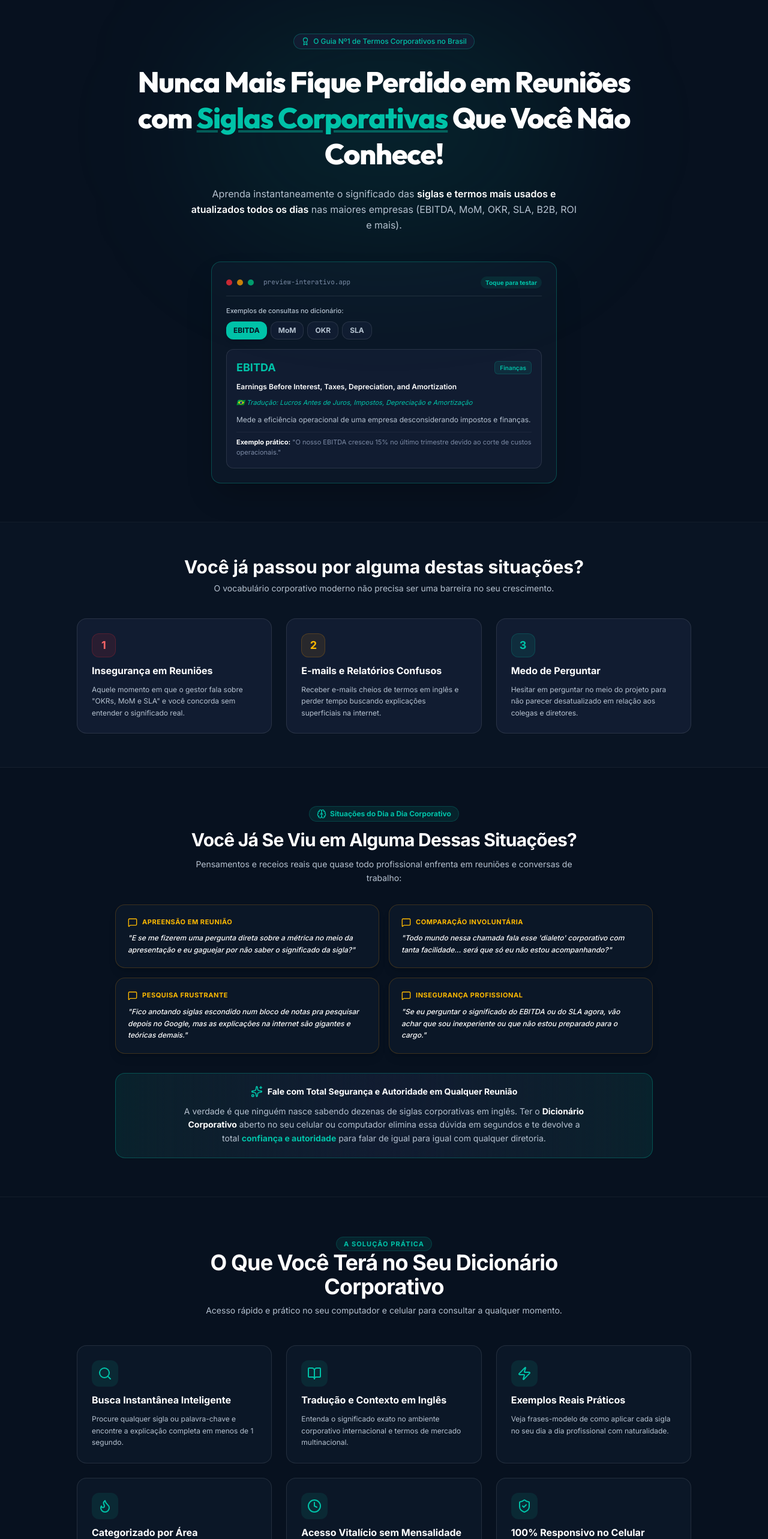
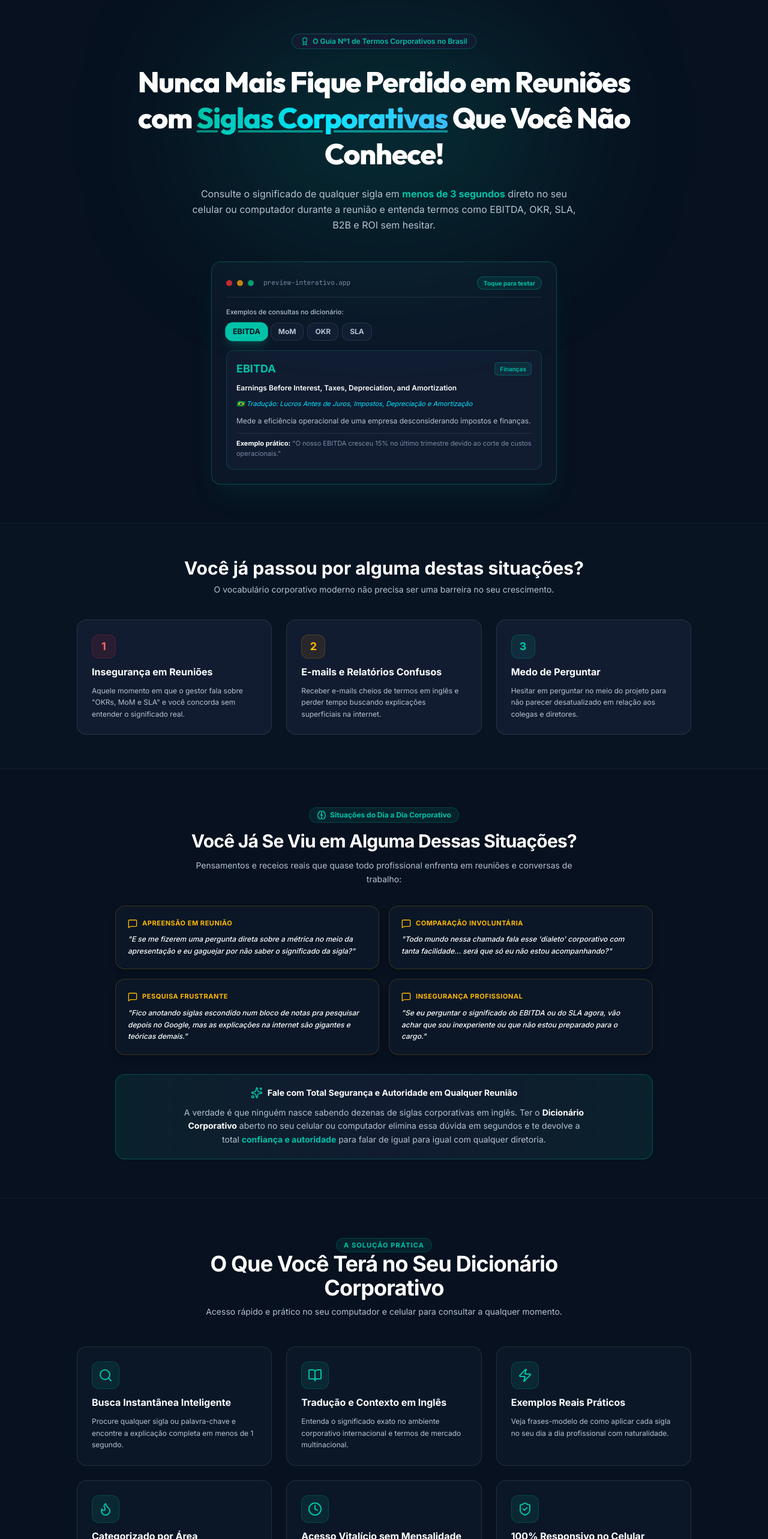
Before and after one commit to LucasRodriguesRibeiro/Siglas-Corporativas-Aprender, a React (Vite) app: page / in a window 1280 px wide. Shown: the top 2566 px of the page at 60% size. Built offline with nearby package versions, Linux system fonts and the light colour scheme; no server answers.

Commit message:
style: enhance hero section visual hierarchy
Adjusted the background glow intensity and updated badge styling for improved readability and emphasis.

```diff
--- a/src/components/SalesPage.tsx
+++ b/src/components/SalesPage.tsx
@@ -103,20 +103,20 @@ export default function SalesPage({ onBackToLogin }: SalesPageProps) {
 
       {/* Hero Section */}
       <section className="relative pt-8 sm:pt-14 pb-12 sm:pb-16 px-4 overflow-hidden border-b border-white/5">
-        <div className="absolute top-1/4 left-1/2 -translate-x-1/2 -translate-y-1/2 w-[320px] sm:w-[600px] h-[200px] sm:h-[350px] bg-[#00C2A8]/10 rounded-full blur-[90px] sm:blur-[120px] pointer-events-none"></div>
+        <div className="absolute top-1/4 left-1/2 -translate-x-1/2 -translate-y-1/2 w-[320px] sm:w-[600px] h-[200px] sm:h-[350px] bg-[#00C2A8]/15 rounded-full blur-[90px] sm:blur-[120px] pointer-events-none"></div>
 
         <div className="max-w-4xl mx-auto text-center space-y-5 sm:space-y-6 relative z-10">
-          <div className="inline-flex items-center space-x-1.5 px-3 py-1 bg-[#111C31] border border-[#00C2A8]/30 rounded-full text-[11px] sm:text-xs font-medium text-[#00C2A8]">
+          <div className="inline-flex items-center space-x-1.5 px-3.5 py-1 bg-[#111C31] border border-[#00C2A8]/30 rounded-full text-[11px] sm:text-xs font-semibold text-[#00C2A8] shadow-sm">
             <Award className="w-3.5 h-3.5 text-[#00C2A8] shrink-0" />
             <span className="truncate">O Guia Nº1 de Termos Corporativos no Brasil</span>
           </div>
 
           <h1 className="font-display font-extrabold text-2xl sm:text-5xl leading-snug sm:leading-tight text-white tracking-tight px-1">
-            Nunca Mais Fique Perdido em Reuniões com <span className="text-[#00C2A8] underline decoration-[#00C2A8]/40">Siglas Corporativas</span> Que Você Não Conhece!
+            Nunca Mais Fique Perdido em Reuniões com <span className="bg-gradient-to-r from-[#00C2A8] via-[#00E5FF] to-[#38BDF8] bg-clip-text text-transparent underline decoration-[#00C2A8]/40">Siglas Corporativas</span> Que Você Não Conhece!
           </h1>
 
           <p className="text-xs sm:text-base text-[#B6C2D0] max-w-2xl mx-auto leading-relaxed px-2">
-            Aprenda instantaneamente o significado das <strong className="text-white font-semibold">siglas e termos mais usados e atualizados todos os dias</strong> nas maiores empresas (EBITDA, MoM, OKR, SLA, B2B, ROI e mais).
+            Consulte o significado de qualquer sigla em <strong className="text-[#00C2A8] font-bold">menos de 3 segundos</strong> direto no seu celular ou computador durante a reunião e entenda termos como EBITDA, OKR, SLA, B2B e ROI sem hesitar.
           </p>
 
 
@@ -125,7 +125,7 @@ export default function SalesPage({ onBackToLogin }: SalesPageProps) {
         </div>
 
         {/* Interactive Preview Mockup Box for Mobile & Desktop */}
-        <div className="mt-8 sm:mt-12 max-w-xl mx-auto bg-[#0B1727] border border-[#00C2A8]/30 rounded-2xl p-4 sm:p-6 shadow-2xl space-y-4">
+        <div className="mt-8 sm:mt-12 max-w-xl mx-auto bg-[#0B1727] border border-[#00C2A8]/30 rounded-2xl p-4 sm:p-6 shadow-2xl shadow-[#00C2A8]/10 space-y-4">
           <div className="flex items-center justify-between border-b border-white/10 pb-3">
             <div className="flex items-center space-x-2">
               <div className="w-2.5 h-2.5 rounded-full bg-red-500/80"></div>
@@ -133,7 +133,7 @@ export default function SalesPage({ onBackToLogin }: SalesPageProps) {
               <div className="w-2.5 h-2.5 rounded-full bg-emerald-500/80"></div>
               <span className="text-[11px] text-[#7C8AA5] font-mono ml-2">preview-interativo.app</span>
             </div>
-            <span className="text-[10px] text-[#00C2A8] font-bold bg-[#00C2A8]/10 px-2 py-0.5 rounded-full">
+            <span className="text-[10px] text-[#00C2A8] font-bold bg-[#00C2A8]/10 border border-[#00C2A8]/30 px-2.5 py-0.5 rounded-full">
               Toque para testar
             </span>
           </div>
@@ -147,8 +147,8 @@ export default function SalesPage({ onBackToLogin }: SalesPageProps) {
                   onClick={() => setActiveSampleIndex(idx)}
                   className={`px-3 py-1.5 rounded-xl text-xs font-bold transition-all ${
                     activeSampleIndex === idx
-                      ? "bg-[#00C2A8] text-[#07111F] shadow-md"
-                      : "bg-[#111C31] text-[#B6C2D0] hover:text-white border border-white/10"
+                      ? "bg-[#00C2A8] text-[#07111F] shadow-lg shadow-[#00C2A8]/20 scale-105"
+                      : "bg-[#111C31] text-[#B6C2D0] hover:text-white border border-white/10 hover:border-[#00C2A8]/30"
                   }`}
                 >
                   {term.sigla}
@@ -158,23 +158,23 @@ export default function SalesPage({ onBackToLogin }: SalesPageProps) {
           </div>
 
           {/* Sample Card Output */}
-          <div className="bg-[#111C31] border border-white/10 rounded-xl p-4 space-y-2.5 transition-all text-left">
+          <div className="bg-[#111C31] border border-[#00C2A8]/20 rounded-xl p-4 space-y-2.5 transition-all text-left">
             <div className="flex items-center justify-between">
               <span className="text-lg font-black text-[#00C2A8]">{SAMPLE_TERMS[activeSampleIndex].sigla}</span>
-              <span className="text-[10px] bg-[#00C2A8]/10 text-[#00C2A8] border border-[#00C2A8]/20 px-2 py-0.5 rounded-md font-semibold">
+              <span className="text-[10px] bg-[#00C2A8]/10 text-[#00C2A8] border border-[#00C2A8]/30 px-2 py-0.5 rounded-md font-semibold">
                 {SAMPLE_TERMS[activeSampleIndex].categoria}
               </span>
             </div>
             <p className="text-xs font-semibold text-white">
               {SAMPLE_TERMS[activeSampleIndex].nome}
             </p>
-            <p className="text-[11px] text-[#00C2A8] italic">
+            <p className="text-[11px] text-[#00E5FF] italic">
               🇧🇷 Tradução: {SAMPLE_TERMS[activeSampleIndex].traducao}
             </p>
             <p className="text-xs text-[#B6C2D0] leading-relaxed">
               {SAMPLE_TERMS[activeSampleIndex].resumo}
             </p>
-            <div className="pt-2 border-t border-white/5 text-[11px] text-[#7C8AA5]">
+            <div className="pt-2 border-t border-white/10 text-[11px] text-[#7C8AA5]">
               <strong className="text-white">Exemplo prático:</strong> "{SAMPLE_TERMS[activeSampleIndex].exemplo}"
             </div>
           </div>
@@ -194,7 +194,7 @@ export default function SalesPage({ onBackToLogin }: SalesPageProps) {
           </div>
 
           <div className="grid grid-cols-1 md:grid-cols-3 gap-4 sm:gap-6">
-            <div className="bg-[#111C31] border border-white/10 rounded-2xl p-5 sm:p-6 space-y-2.5">
+            <div className="bg-[#111C31] border border-white/10 hover:border-[#00C2A8]/30 transition-all rounded-2xl p-5 sm:p-6 space-y-2.5">
               <div className="w-8 h-8 sm:w-10 sm:h-10 rounded-xl bg-red-500/10 border border-red-500/20 text-red-400 flex items-center justify-center font-bold text-sm sm:text-lg">
                 1
               </div>
@@ -204,7 +204,7 @@ export default function SalesPage({ onBackToLogin }: SalesPageProps) {
               </p>
             </div>
 
-            <div className="bg-[#111C31] border border-white/10 rounded-2xl p-5 sm:p-6 space-y-2.5">
+            <div className="bg-[#111C31] border border-white/10 hover:border-[#00C2A8]/30 transition-all rounded-2xl p-5 sm:p-6 space-y-2.5">
               <div className="w-8 h-8 sm:w-10 sm:h-10 rounded-xl bg-amber-500/10 border border-amber-500/20 text-amber-400 flex items-center justify-center font-bold text-sm sm:text-lg">
                 2
               </div>
@@ -214,7 +214,7 @@ export default function SalesPage({ onBackToLogin }: SalesPageProps) {
               </p>
             </div>
 
-            <div className="bg-[#111C31] border border-white/10 rounded-2xl p-5 sm:p-6 space-y-2.5">
+            <div className="bg-[#111C31] border border-white/10 hover:border-[#00C2A8]/30 transition-all rounded-2xl p-5 sm:p-6 space-y-2.5">
               <div className="w-8 h-8 sm:w-10 sm:h-10 rounded-xl bg-[#00C2A8]/10 border border-[#00C2A8]/20 text-[#00C2A8] flex items-center justify-center font-bold text-sm sm:text-lg">
                 3
               </div>
@@ -288,7 +288,7 @@ export default function SalesPage({ onBackToLogin }: SalesPageProps) {
           {/* Solution Callout */}
           <div className="bg-gradient-to-r from-[#00C2A8]/10 via-[#111C31] to-[#00C2A8]/10 border border-[#00C2A8]/30 rounded-2xl p-5 text-center space-y-3">
             <div className="flex items-center justify-center space-x-2 text-[#00C2A8]">
-              <Sparkles className="w-5 h-5" />
+              <Sparkles className="w-5 h-5 text-[#00C2A8]" />
               <span className="font-extrabold text-sm text-white">Fale com Total Segurança e Autoridade em Qualquer Reunião</span>
             </div>
             <p className="text-xs sm:text-sm text-[#B6C2D0] max-w-2xl mx-auto leading-relaxed">
@@ -314,8 +314,8 @@ export default function SalesPage({ onBackToLogin }: SalesPageProps) {
           </div>
 
           <div className="grid grid-cols-1 sm:grid-cols-2 lg:grid-cols-3 gap-4 sm:gap-6">
-            <div className="p-5 sm:p-6 bg-[#0B1727] border border-white/10 rounded-2xl space-y-2.5">
-              <div className="p-2.5 bg-[#00C2A8]/10 text-[#00C2A8] w-fit rounded-xl">
+            <div className="p-5 sm:p-6 bg-[#0B1727] border border-white/10 rounded-2xl space-y-2.5 hover:border-[#00C2A8]/30 transition-all">
+              <div className="p-2.5 bg-[#00C2A8]/10 text-[#00C2A8] w-fit rounded-xl border border-[#00C2A8]/20">
                 <Search className="w-5 h-5 sm:w-6 sm:h-6" />
               </div>
               <h3 className="font-bold text-sm sm:text-base text-white">Busca Instantânea Inteligente</h3>
@@ -324,8 +324,8 @@ export default function SalesPage({ onBackToLogin }: SalesPageProps) {
               </p>
             </div>
 
-            <div className="p-5 sm:p-6 bg-[#0B1727] border border-white/10 rounded-2xl space-y-2.5">
-              <div className="p-2.5 bg-[#00C2A8]/10 text-[#00C2A8] w-fit rounded-xl">
+            <div className="p-5 sm:p-6 bg-[#0B1727] border border-white/10 rounded-2xl space-y-2.5 hover:border-[#00C2A8]/30 transition-all">
+              <div className="p-2.5 bg-[#00C2A8]/10 text-[#00C2A8] w-fit rounded-xl border border-[#00C2A8]/20">
                 <BookOpen className="w-5 h-5 sm:w-6 sm:h-6" />
               </div>
               <h3 className="font-bold text-sm sm:text-base text-white">Tradução e Contexto em Inglês</h3>
@@ -334,8 +334,8 @@ export default function SalesPage({ onBackToLogin }: SalesPageProps) {
               </p>
             </div>
 
-            <div className="p-5 sm:p-6 bg-[#0B1727] border border-white/10 rounded-2xl space-y-2.5">
-              <div className="p-2.5 bg-[#00C2A8]/10 text-[#00C2A8] w-fit rounded-xl">
+            <div className="p-5 sm:p-6 bg-[#0B1727] border border-white/10 rounded-2xl space-y-2.5 hover:border-[#00C2A8]/30 transition-all">
+              <div className="p-2.5 bg-[#00C2A8]/10 text-[#00C2A8] w-fit rounded-xl border border-[#00C2A8]/20">
                 <Zap className="w-5 h-5 sm:w-6 sm:h-6" />
               </div>
               <h3 className="font-bold text-sm sm:text-base text-white">Exemplos Reais Práticos</h3>
@@ -344,8 +344,8 @@ export default function SalesPage({ onBackToLogin }: SalesPageProps) {
               </p>
             </div>
 
-            <div className="p-5 sm:p-6 bg-[#0B1727] border border-white/10 rounded-2xl space-y-2.5">
-              <div className="p-2.5 bg-[#00C2A8]/10 text-[#00C2A8] w-fit rounded-xl">
+            <div className="p-5 sm:p-6 bg-[#0B1727] border border-white/10 rounded-2xl space-y-2.5 hover:border-[#00C2A8]/30 transition-all">
+              <div className="p-2.5 bg-[#00C2A8]/10 text-[#00C2A8] w-fit rounded-xl border border-[#00C2A8]/20">
                 <Flame className="w-5 h-5 sm:w-6 sm:h-6" />
               </div>
               <h3 className="font-bold text-sm sm:text-base text-white">Categorizado por Área</h3>
@@ -354,8 +354,8 @@ export default function SalesPage({ onBackToLogin }: SalesPageProps) {
               </p>
             </div>
 
-            <div className="p-5 sm:p-6 bg-[#0B1727] border border-white/10 rounded-2xl space-y-2.5">
-              <div className="p-2.5 bg-[#00C2A8]/10 text-[#00C2A8] w-fit rounded-xl">
+            <div className="p-5 sm:p-6 bg-[#0B1727] border border-white/10 rounded-2xl space-y-2.5 hover:border-[#00C2A8]/30 transition-all">
+              <div className="p-2.5 bg-[#00C2A8]/10 text-[#00C2A8] w-fit rounded-xl border border-[#00C2A8]/20">
                 <Clock className="w-5 h-5 sm:w-6 sm:h-6" />
               </div>
               <h3 className="font-bold text-sm sm:text-base text-white">Acesso Vitalício sem Mensalidade</h3>
@@ -364,8 +364,8 @@ export default function SalesPage({ onBackToLogin }: SalesPageProps) {
               </p>
             </div>
 
-            <div className="p-5 sm:p-6 bg-[#0B1727] border border-white/10 rounded-2xl space-y-2.5">
-              <div className="p-2.5 bg-[#00C2A8]/10 text-[#00C2A8] w-fit rounded-xl">
+            <div className="p-5 sm:p-6 bg-[#0B1727] border border-white/10 rounded-2xl space-y-2.5 hover:border-[#00C2A8]/30 transition-all">
+              <div className="p-2.5 bg-[#00C2A8]/10 text-[#00C2A8] w-fit rounded-xl border border-[#00C2A8]/20">
                 <ShieldCheck className="w-5 h-5 sm:w-6 sm:h-6" />
               </div>
               <h3 className="font-bold text-sm sm:text-base text-white">100% Responsivo no Celular</h3>
@@ -379,8 +379,8 @@ export default function SalesPage({ onBackToLogin }: SalesPageProps) {
 
       {/* Offer / Pricing Box */}
       <section className="py-12 sm:py-16 px-4 bg-gradient-to-b from-[#07111F] to-[#0B1727] border-t border-white/5" id="checkout">
-        <div className="max-w-xl mx-auto bg-[#0B1727] border-2 border-[#00C2A8]/50 rounded-3xl p-5 sm:p-10 shadow-2xl space-y-6 sm:space-y-8 relative overflow-hidden">
-          <div className="absolute top-0 right-0 bg-[#00C2A8] text-[#07111F] text-[10px] font-black uppercase tracking-wider px-3.5 py-1.5 rounded-bl-2xl flex items-center space-x-1">
+        <div className="max-w-xl mx-auto bg-[#0B1727] border-2 border-[#00C2A8] rounded-3xl p-5 sm:p-10 shadow-2xl shadow-[#00C2A8]/15 space-y-6 sm:space-y-8 relative overflow-hidden">
+          <div className="absolute top-0 right-0 bg-[#00C2A8] text-[#07111F] text-[10px] font-black uppercase tracking-wider px-3.5 py-1.5 rounded-bl-2xl flex items-center space-x-1 shadow-md">
             <Flame className="w-3 h-3 fill-[#07111F]" />
             <span>Oferta Especial</span>
           </div>
@@ -394,7 +394,7 @@ export default function SalesPage({ onBackToLogin }: SalesPageProps) {
             </p>
           </div>
 
-          <div className="space-y-2 text-center py-4 bg-[#111C31] rounded-2xl border border-white/5">
+          <div className="space-y-2 text-center py-4 bg-[#111C31] rounded-2xl border border-white/10">
             <p className="text-xs text-[#7C8AA5] line-through">De R$ 197,00 por apenas</p>
             <div className="flex items-center justify-center space-x-1">
               <span className="text-sm font-bold text-[#00C2A8]">R$</span>
@@ -430,7 +430,7 @@ export default function SalesPage({ onBackToLogin }: SalesPageProps) {
           </div>
 
           {/* Payment Methods Badge */}
-          <div className="pt-2 border-t border-white/5 flex items-center justify-center space-x-4 text-[11px] text-[#7C8AA5]">
+          <div className="pt-2 border-t border-white/10 flex items-center justify-center space-x-4 text-[11px] text-[#7C8AA5]">
             <span className="flex items-center space-x-1">
               <QrCode className="w-3.5 h-3.5 text-[#00C2A8]" />
               <span>PIX Imediato</span>
@@ -446,7 +446,7 @@ export default function SalesPage({ onBackToLogin }: SalesPageProps) {
             href={HOTMART_CHECKOUT_URL}
             target="_blank"
             rel="noopener noreferrer"
-            className="w-full py-4 bg-[#00C2A8] hover:bg-[#00e6c7] text-[#07111F] font-black text-sm sm:text-base rounded-2xl transition-all shadow-xl hover:shadow-[#00C2A8]/30 flex items-center justify-center space-x-2 active:scale-95"
+            className="w-full py-4 bg-[#00C2A8] hover:bg-[#00e6c7] text-[#07111F] font-black text-sm sm:text-base rounded-2xl transition-all shadow-xl shadow-[#00C2A8]/20 flex items-center justify-center space-x-2 active:scale-95"
           >
             <span>COMPRAR ACESSO AGORA - R$ 67,00</span>
             <ChevronRight className="w-4 h-4 shrink-0" />
```
